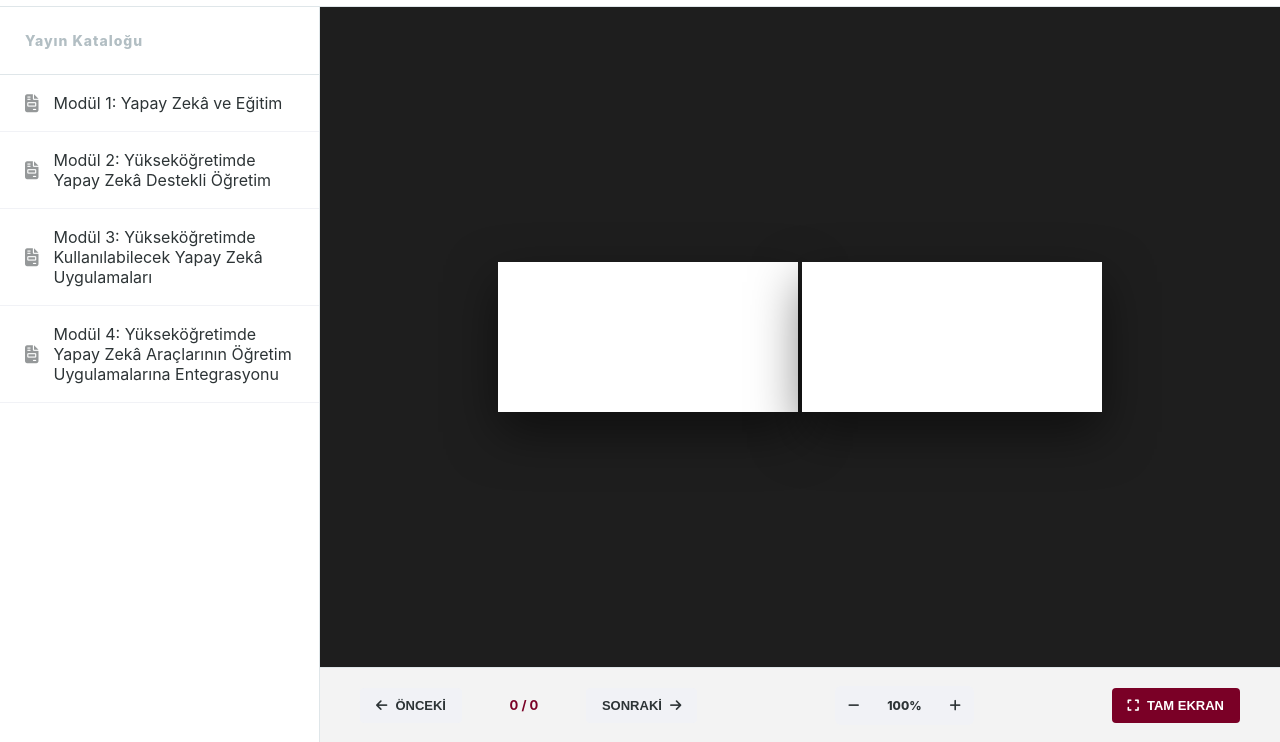
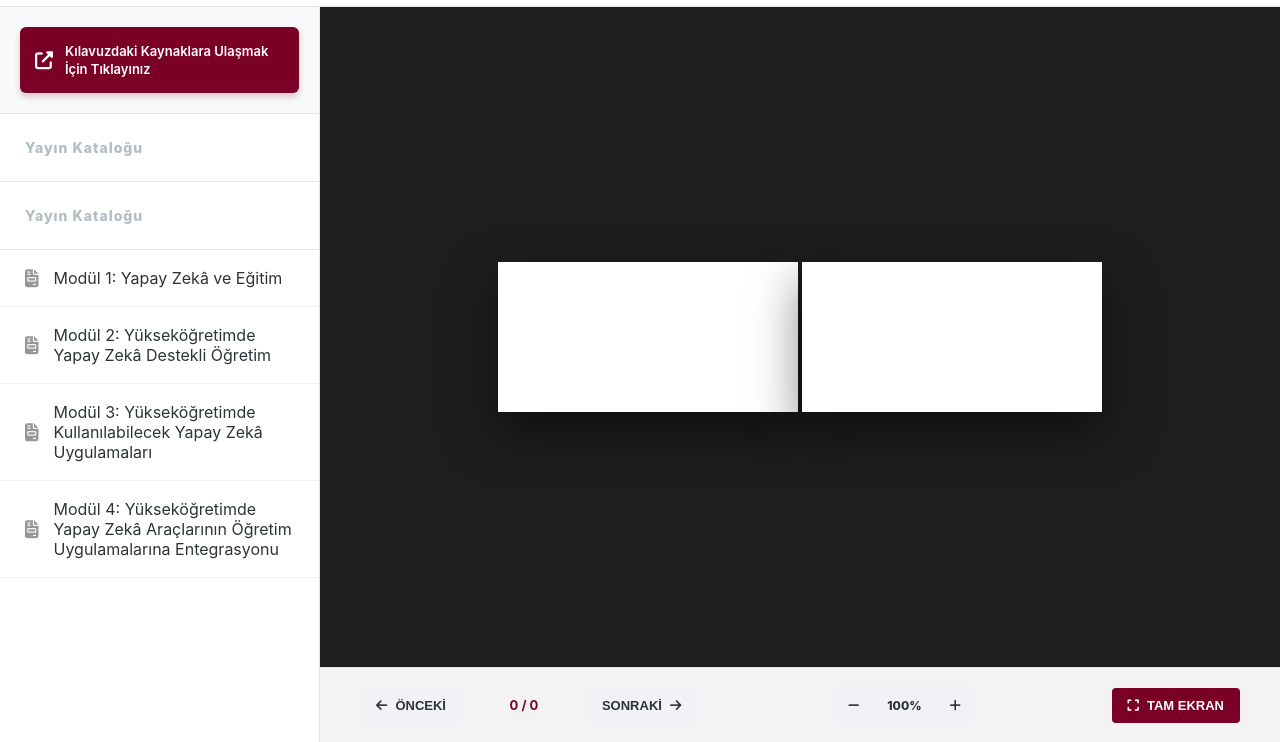
Before and after one commit to huzem/ai, a plain HTML site: page index.html in a window 1280 px wide. Shown: the part 58-800 px from the top of the page. Drawn offline with Linux system fonts and the light colour scheme; a script that the page names is missing.

Commit message:
Update index.html

```diff
--- a/index.html
+++ b/index.html
@@ -128,6 +128,40 @@
 
         /* Tam Ekran Modu */
         body.fullscreen-mode header, body.fullscreen-mode .sidebar { display: none; }
+
+        .resources-section {
+    padding: 20px;
+    background: #f8f9fa;
+    border-bottom: 1px solid var(--border-color);
+}
+
+.resource-btn {
+    display: flex;
+    align-items: center;
+    gap: 12px;
+    background: var(--hitit-bordo);
+    color: white !important;
+    text-decoration: none;
+    padding: 15px;
+    border-radius: 6px;
+    font-size: 13px;
+    font-weight: 600;
+    line-height: 1.4;
+    transition: all 0.3s ease;
+    box-shadow: 0 4px 6px rgba(122, 0, 38, 0.2);
+}
+
+.resource-btn:hover {
+    background: #000;
+    transform: translateY(-2px);
+    box-shadow: 0 6px 12px rgba(0, 0, 0, 0.2);
+}
+
+.resource-btn i {
+    font-size: 18px;
+    flex-shrink: 0;
+}
+
     </style>
 </head>
 <body oncontextmenu="return false">
@@ -156,6 +190,17 @@
 
     <div class="main-layout">
         <div class="sidebar">
+
+            <div class="resources-section">
+    <a href="https://hitit.edu.tr/tr/uzem/yuksekogretimde-yapay-zek-destekli-ogretim-kilavuzu-baglantilari" target="_blank" class="resource-btn">
+        <i class="fas fa-external-link-alt"></i>
+        <span>Kılavuzdaki Kaynaklara Ulaşmak İçin Tıklayınız</span>
+    </a>
+</div>
+
+<div class="sidebar-header">
+    <h2>Yayın Kataloğu</h2>
+</div>
             <div class="sidebar-header">
                 <h2>Yayın Kataloğu</h2>
             </div>
```
